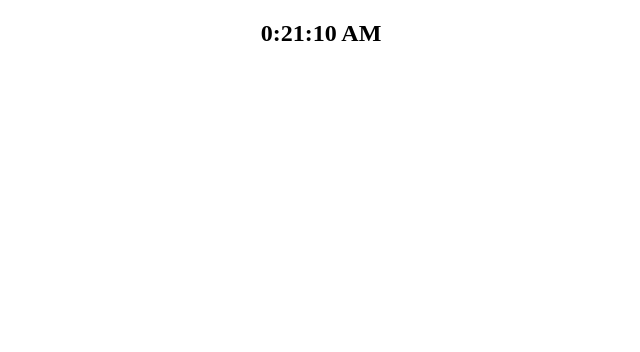
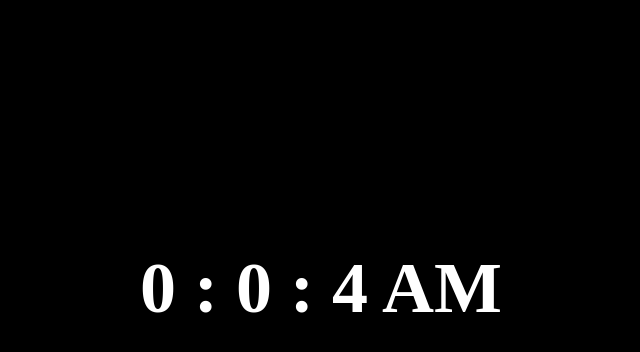
Before and after one commit to Kraven0112/Struggling, a plain HTML site: page JS/20_May/state/dgwatch.html in a window 1280 px wide. Shown: the whole page, without its empty margins (319-959 px from the left). Drawn offline with Linux system fonts and the light colour scheme.

Commit message:
modified file

```diff
--- a/JS/20_May/state/dgwatch.html
+++ b/JS/20_May/state/dgwatch.html
@@ -5,10 +5,14 @@
     <meta name="viewport" content="width=device-width, initial-scale=1.0">
     <title>State</title>
     <style>
-        h2{
+        body{
             display: flex;
             align-items: center;
             justify-content: center;
+            min-height: 70vh;
+            background-color: black;
+            color: white;
+            font-size: 3em;
         }
     </style>
 </head>
@@ -38,8 +42,8 @@
         {
             period='PM'
         }
-            h2.innerHTML=`${hour}:${minute}:${sec++} ${period}`
-        },0.1);
+            h2.innerHTML=`${hour} : ${minute} : ${sec++} ${period}`
+        },1000);
 
 
 
```
